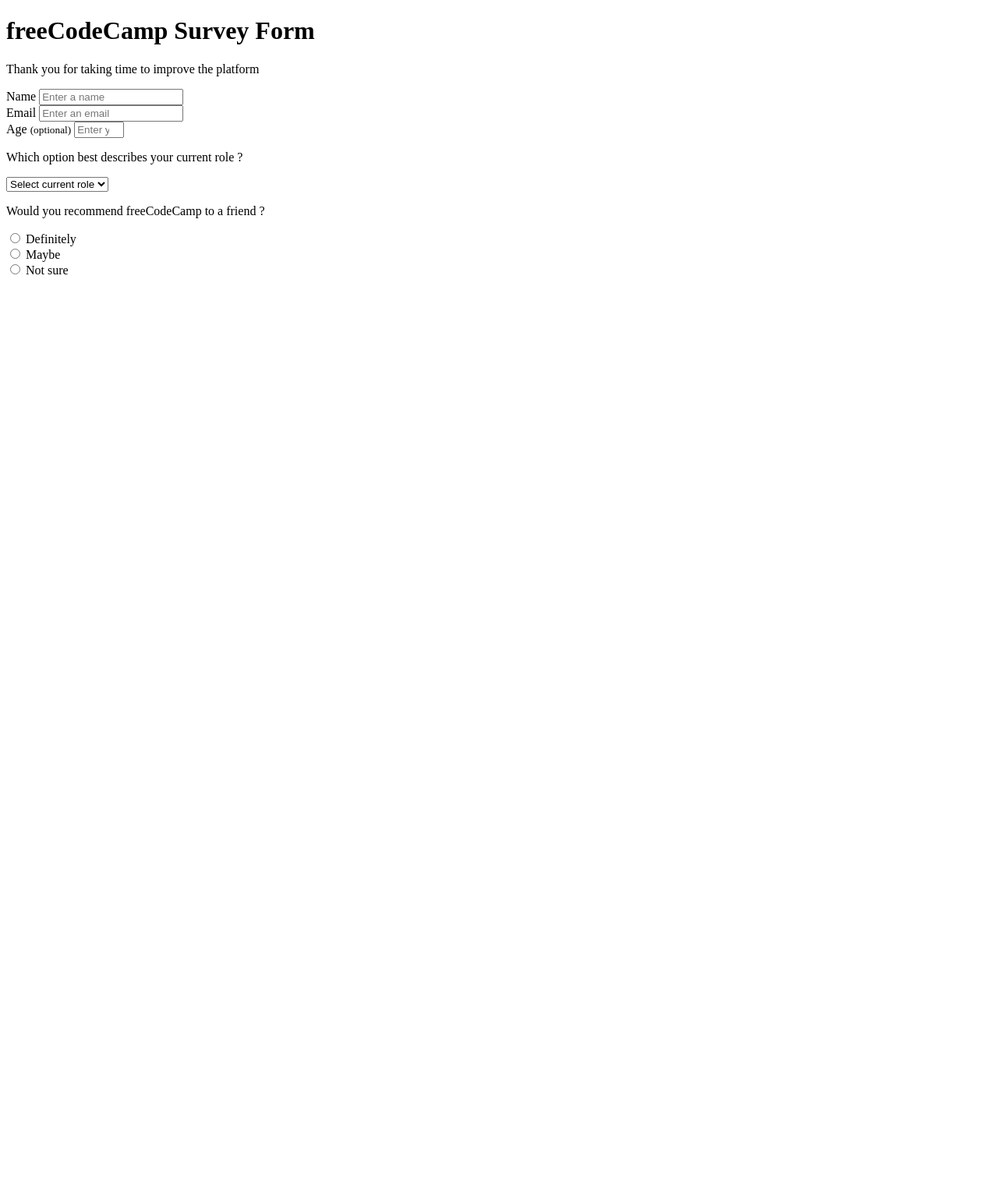
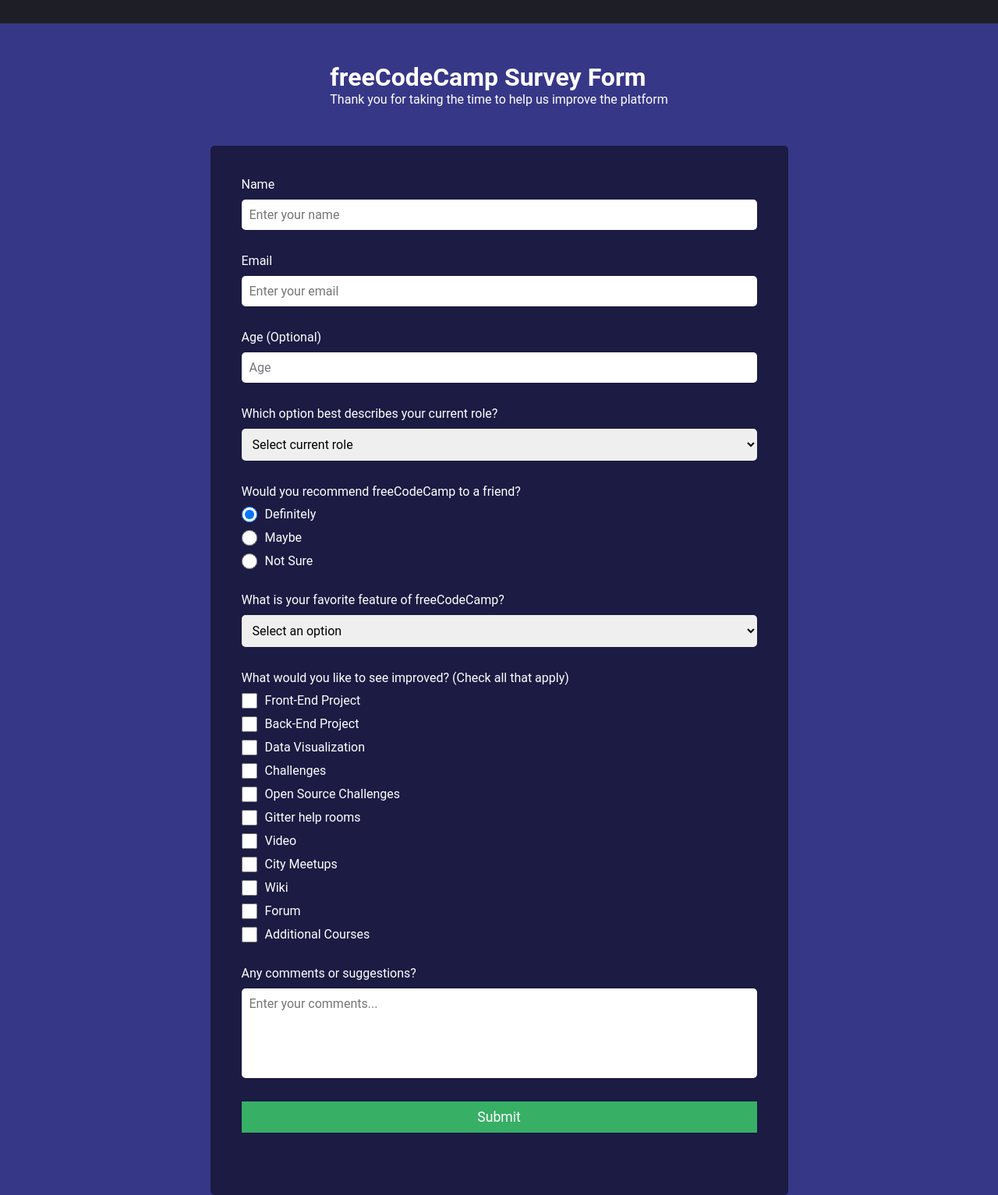
Before and after one commit to Abolajii/microverse-surveyform, a plain HTML site: page index.html in a window 1280 px wide. Shown: the whole page at 78% size. Before the commit the page ends 800 px from the top, so only its background shows below. Drawn offline with Linux system fonts and the light colour scheme.

Commit message:
modified css and html

```diff
--- a/css/style.css
+++ b/css/style.css
@@ -0,0 +1,130 @@
+* {
+  margin: 0;
+  padding: 0;
+  box-sizing: border-box;
+  font-family: "Roboto", sans-serif;
+}
+
+body {
+  background-color: #373787;
+  font-size: 1rem;
+  color: white;
+}
+
+nav {
+  color: white;
+  background-color: #1e1f26;
+  padding: 25px;
+}
+.container {
+  display: flex;
+  flex-direction: column;
+  align-items: center;
+  justify-content: center;
+  padding-top: 50px;
+}
+
+form {
+  margin: auto;
+  background-color: rgba(0, 0, 0, 0.5);
+  margin-top: 50px;
+  padding: 40px;
+  width: 54%;
+  border-radius: 5px;
+}
+
+.form-group {
+  display: flex;
+  flex-direction: column;
+  margin-bottom: 30px;
+}
+textarea {
+  resize: none;
+}
+input[type="text"],
+input[type="email"],
+input[type="number"],
+textarea {
+  width: 100%;
+  padding: 10px;
+  border-radius: 5px;
+  border: 0 solid transparent;
+  margin-top: 10px;
+  font-size: 1rem;
+}
+
+input[type="radio"],
+input[type="checkbox"] {
+  height: 20px;
+  width: 20px;
+}
+
+.gap-width {
+  padding: 10px;
+  border-radius: 5px;
+  border: 0 solid transparent;
+  margin-top: 10px;
+  font-size: 1rem;
+}
+
+.check-label {
+  margin-left: 10px;
+}
+
+.check-group {
+  display: flex;
+  margin-top: 10px;
+}
+
+button {
+  color: white;
+  background-color: #37af65;
+  border: 0;
+  font-family: "Roboto", sans-serif;
+  font-size: 1.1rem;
+  padding: 10px 0;
+  margin-bottom: 40px;
+  cursor: pointer;
+  width: 100%;
+}
+
+@media screen and (max-width: 828px) {
+  body {
+    width: 100%;
+  }
+  form {
+    width: 89%;
+  }
+  nav {
+    padding: 15px;
+  }
+}
+@media screen and (min-width: 828px) {
+  body {
+    width: 100%;
+  }
+  form {
+    width: 65%;
+  }
+  nav {
+    padding: 15px;
+  }
+}
+
+@media screen and (max-width: 575px){
+    body {
+        width: 100%;
+    }
+    form{
+        width: 100%;
+    }
+}
+
+@media screen and (max-width: 575px){
+    body {
+        width: 100%;
+    }
+    form{
+        width: 100%;
+    }
+}
--- a/index.html
+++ b/index.html
@@ -8,80 +8,139 @@
 
   <body>
     <script src="https://cdn.freecodecamp.org/testable-projects-fcc/v1/bundle.js"></script>
+    <nav></nav>
+    <div class="container">
+        <header>
+            <h1 id="title">freeCodeCamp Survey Form</h1>
+            <p id="description"">Thank you for taking the time to help us improve the platform</p>
+        </header>
+    <main>
+    <form action="" id="survey-form">
+        <div class="form-group">
+            <label for="name" id="name-label">Name</label>
+            <input type="text" id="name"  name="name" placeholder="Enter your name" required>
+        </div>
+        <div class="form-group">
+            <label for="email" id="email-label">Email</label>
+            <input type="email" id="email" name="email" placeholder="Enter your email" required>
+        </div>
+        <div class="form-group">
+            <label for="age" id="number-label">Age <span class="label-span">(Optional)</span> </label>
+            <input type="number"  min="2" max="100" id="number" name="age" placeholder="Age"  min="1" max="200" required>
+        </div>
+        <div class="form-group">
+            <label for="currentRole">Which option best describes your current role?</label>
+            <select class="gap-width" id="dropdown">
+                <option disabled selected>Select current role</option>
+                <option value="Student">Student</option>
+                <option value="Full Time Job">Full Time Job</option>
+                <option value="Fme Learner">Full Time Learner</option>
+                <option value="Prefer Not To Speak">Prefer Not To Speak</option>
+                <option value="Others">Others</option>
+            </select>
+        </div>
+        <div class="form-group">
+            <p>Would you recommend freeCodeCamp to a friend?</p>
 
-    <div class="container">
-      <!-- TEXT DIV -->
-
-      <div class="header">
-        <h1 id="title">freeCodeCamp Survey Form</h1>
-        <p id="description">
-          Thank you for taking time to improve the platform
-        </p>
+            <div class="check-group">
+                <input type="radio"  value="definitely" id="definitely" name="Recommend-site" checked required>
+                <label for="definitely" class="check-label">Definitely</label>
             </div>
 
-      <form id="survey-form">
-        <div class="form-group">
-          <label for="name" id="name-label">Name </label>
-          <input
-            class="form-input"
-            type="text"
-            id="name"
-            required
-            placeholder="Enter a name"
-          />
+            <div class="check-group">
+                <input type="radio" value="maybe" id="maybe" name="Recommend-site" required>
+                <label for="maybe"  class="check-label">Maybe</label>
+            </div>
+
+            <div class="check-group">
+                <input type="radio" value="not-sure" id="not-sure" name="Recommend-site" required>
+                <label for="not-sure"  class="check-label">Not Sure</label>
+            </div>
         </div>
 
             <div class="form-group">
-          <label for="email" id="email-label">Email</label>
-          <input
-            class="form-input"
-            type="email"
-            id="email"
-            placeholder="Enter an email"
-            required
-          />
+                <label for="Favfeature">What is your favorite feature of freeCodeCamp?</label>
+                <select name="favfeature" id="favfeature" class="gap-width">
+                    <option selected disabled>Select an option</option>
+                    <option value="Challenges">Challenges</option>
+                    <option value="Projects">Projects</option>
+                    <option value="Community">Community</option>
+                    <option value="Open Source">Open Source</option>
+                  </select>
+
             </div>
 
             <div class="form-group">
-          <label for="age" id="number-label"
-            >Age <small>(optional)</small>
-          </label>
-          <input
-            min="10"
-            max="100"
-            class="form-input"
-            type="number"
-            id="number"
-            placeholder="Enter your age"
-          />
+                <p>What would you like to see improved? (Check all that apply)</p>
+
+                <div class="check-group">
+                <input type="checkbox" id="FrontEndProject" name="improvement" value="frontEnd">
+                <label for="FrontEndProject" class="check-label">Front-End Project</label>
+                </div>
+
+                <div class="check-group">
+                <input type="checkbox" id="backEndProject" name="improvement" value="backEnd">
+                <label for="backEndProject" class="check-label">Back-End Project</label>
+                </div>
+
+                <div class="check-group">
+                    <input type="checkbox" id="Visualization" name="improvement" value="Datavisual">
+                    <label for="Visualization" class="check-label">Data Visualization</label>
+                </div>
+
+                <div class="check-group">
+                    <input type="checkbox" id="challenges" name="improvement" value="challenges">
+                    <label for="challenges" class="check-label">Challenges</label>
+                </div>
+
+                <div class="check-group">
+                    <input type="checkbox" id="opensource" name="improvement" value="openSource">
+                    <label for="opensource" class="check-label">Open Source Challenges</label>
+                </div>
+
+                <div class="check-group">
+                    <input type="checkbox" id="gitterhelp" name="improvement" value="gitterhelp">
+                    <label for="gitterhelp" class="check-label">Gitter help rooms</label>
+                </div>
+
+                <div class="check-group">
+                    <input type="checkbox" id="video" name="improvement"  value="video">
+                    <label for="video" class="check-label">Video</label>
+                </div>
+
+                <div class="check-group">
+                    <input type="checkbox" id="meetup" name="improvement" value="meetup">
+                    <label for="meetup" class="check-label">City Meetups</label>
+                </div>
+
+                <div class="check-group">
+                    <input type="checkbox"  value="wiki" id="wiki" name="improvement">
+                    <label for="wiki" class="check-label">Wiki</label>
+                </div>
+
+                <div class="check-group">
+                    <input type="checkbox" id="forum" name="improvement" value="forum">
+                    <label for="forum" class="check-label">Forum</label>
+                </div>
+
+                <div class="check-group">
+                    <input type="checkbox" id="additionalCourse" name="improvement" value="additionalCourse">
+                    <label for="additionalCourse" class="check-label">Additional Courses</label>
+                </div>
             </div>
 
             <div class="form-group">
-          <p>Which option best describes your current role ?</p>
-
-          <select name="" id="dropdown">
-            <option disabled selected>Select current role</option>
-            <option value="student">Student</option>
-            <option value="fulltimejob">Full Time Job</option>
-            <option value="fulltimelearner">Full Time Learner </option>
-            <option value="student">Prefer not to say</option>
-            <option value="others">Others</option>
-          </select>
+                <p>Any comments or suggestions?</p>
+                <textarea name="textarea" id="textarea" cols="113" rows="5" placeholder="Enter your comments..."></textarea>
+            </div>
+            <div>
+                <button id="submit">Submit</button>
             </div>
 
-        <div class="form-group">
-          <p>Would you recommend freeCodeCamp to a friend ?</p>
-
-          <form id="dropdown">
-            <input type="radio" name="definitely" id="" value="definitely" />
-            <label for="definitely">Definitely</label> <br />
-            <input type="radio" name="maybe" id="" value="maybe" />
-            <label for="maybe">Maybe</label> <br />
-            <input type="radio" name="notsure" id="" value="notsure" />
-            <label for="notsure">Not sure</label>
-          </form>
+        </div>
    </div>
  </form>
+        </main>
     </div>
 
     <script src="js/index.js"></script>
```
Lines whose indentation alone changed are shown as unchanged.
